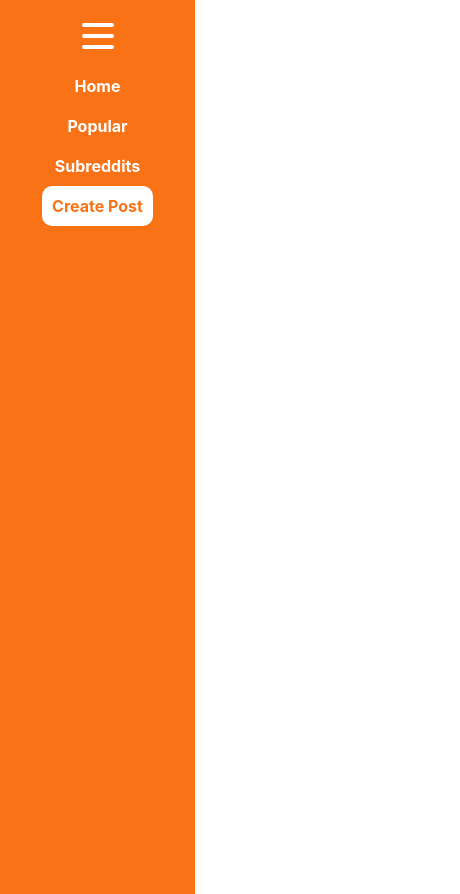
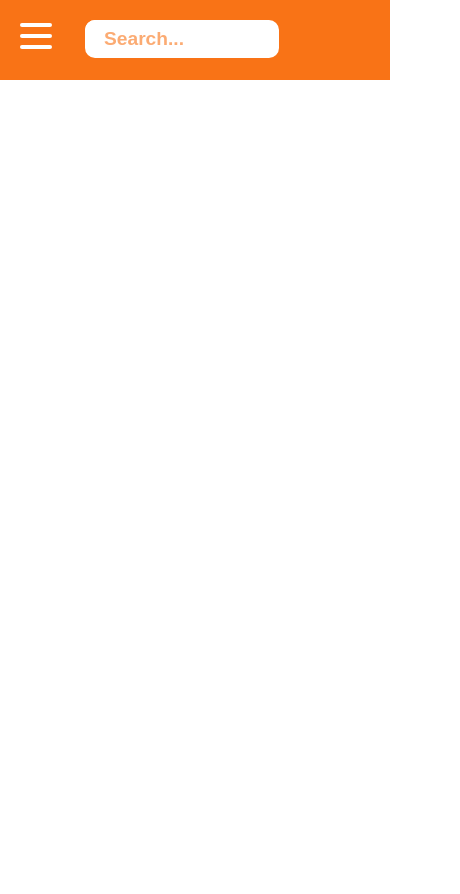
Before and after one commit to stottify/reddit-simplified, a React (Create React App) app: page / in a window 390 px wide. Shown: the whole page, 460 px wide, since content can reach past the window. After the commit the page ends 844 px from the top, so only its background shows below. Built offline with nearby package versions, Linux system fonts and the light colour scheme.

Commit message:
Added Searchbar structure with styling for desktop and mobile

```diff
--- a/src/App/App.js
+++ b/src/App/App.js
@@ -5,6 +5,7 @@ import {
   Routes
 } from "react-router-dom";
 
+import SearchBar from '../Components/SearchBar/SearchBar';
 import NavBar from '../Components/NavBar/NavBar';
 import Popular from '../Features/Popular/Popular';
 import Subreddits from '../Features/Subreddits/Subreddits';
@@ -14,7 +15,9 @@ import './App.module.css';
 
 function App() {
   return (
+
     <BrowserRouter>
+      <SearchBar/>
       <Routes>
         <Route path="/" element={<NavBar/>}>
           <Route path="popular" element={<Popular/>}/>
--- a/src/Components/NavBar/NavBar.js
+++ b/src/Components/NavBar/NavBar.js
@@ -6,7 +6,7 @@ import Hamburger from "./Hamburger";
 
  export default function NavBar() {
 
-    const [hamburgerOpen, setHamburgerOpen] = useState(false);
+    const [hamburgerOpen, setHamburgerOpen] = useState(true);
 
     const toggleHamburger = () => {
         setHamburgerOpen(!hamburgerOpen);
--- a/src/Components/NavBar/NavBar.module.css
+++ b/src/Components/NavBar/NavBar.module.css
@@ -1,7 +1,6 @@
 ul {
     display: flex;
     flex-wrap: wrap;
-    float: right;
     margin: 20 0px;
     padding: 0 25px;
 }
@@ -20,6 +19,8 @@ a {
 }
 
 .navBar {
+    display: flex;
+    align-items: center;
     width: 100%;
     height: 5em;
     background-color: #F97316;
--- /dev/null
+++ b/src/Components/SearchBar/SearchBar.js
@@ -0,0 +1,18 @@
+import React from "react";
+import logo from "../../Assets/Logo/StreamlinedRedditLogoOrange.png";
+import styles from "./SearchBar.module.css";
+
+export default function SearchBar() {
+    return (
+        <div className={styles.searchBarContainer}>
+            <img src={logo} alt="logo" className={styles.logo}/>
+            <div className={styles.searchBar}>
+                <input
+                    className={styles.searchBarInput}
+                    type="text"
+                    placeholder="Search..."
+                />
+            </div>
+        </div>
+    );
+}
--- /dev/null
+++ b/src/Components/SearchBar/SearchBar.module.css
@@ -0,0 +1,54 @@
+.searchBarContainer {
+    display: flex;
+    align-items: center;
+    width: 100%;
+    height: 5em;
+    padding: 0 25px;
+}
+
+.logo {
+    width: 3em;
+}
+
+.searchBar {
+    width: 40%;
+    height: 2em;
+    background-color: white;
+    border-radius: 10px;
+    margin-left: 40px;
+}
+
+.searchBarInput {
+    width: 100%;
+    height: 100%;
+    border: #F97316 3px solid;
+    border-radius: 10px;
+    padding: 0 1rem 0 1rem;
+    color:#F97316;
+    font-weight: bold;
+    font-size: 1.2rem;
+}
+
+.searchBarInput::placeholder {
+    color: #F97316;
+    opacity: 0.6;
+}
+
+.searchBarInput:focus {
+    outline: none;
+}
+
+@media screen and (max-width: 600px) {
+    .searchBarContainer {
+        display: block;
+        position:absolute;
+        top: 20px;
+        left: 20px;
+    }
+    .logo {
+        display: none;
+    }
+    .searchBarInput {
+        border: white 3px solid;
+    }
+}
```
Also changed, not shown: src/Assets/Logo/StreamlinedRedditLogoOrange.png (added), src/Assets/Logo/StreamlinedRedditLogoWhite.png (added).
